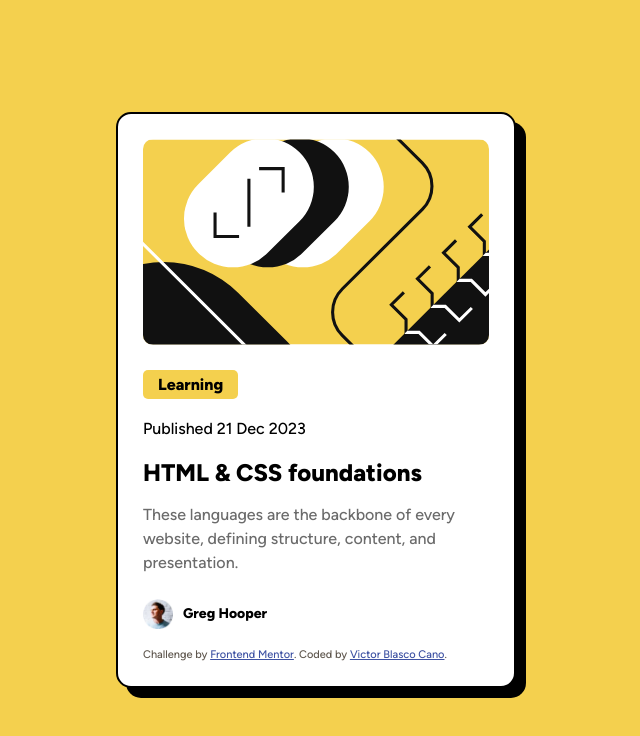
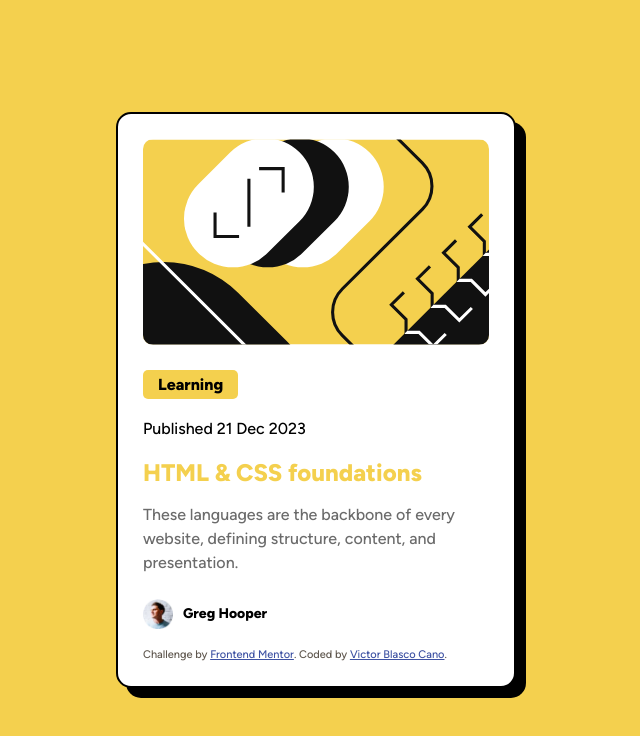
Before and after one commit to VictorBlascoCano/blog-preview-card, a plain HTML site: page index.html in a window 1280 px wide. In both pictures the pointer is over the element 640 px from the left and 400 px from the top of the page. Shown: the whole page, without its empty margins (324-964 px from the left). Drawn offline with Linux system fonts and the light colour scheme.

Commit message:
added hover

```diff
--- a/index.css
+++ b/index.css
@@ -52,6 +52,14 @@ body {
 	margin-bottom: 25px;
 }
 
+.card:hover {
+	cursor: pointer;
+}
+
+.card:hover .content h1 {
+	color: hsl(47, 88%, 63%);
+}
+
 .attributes {
 	padding: 5px 15px;
 	background-color: hsl(47, 88%, 63%);
```
